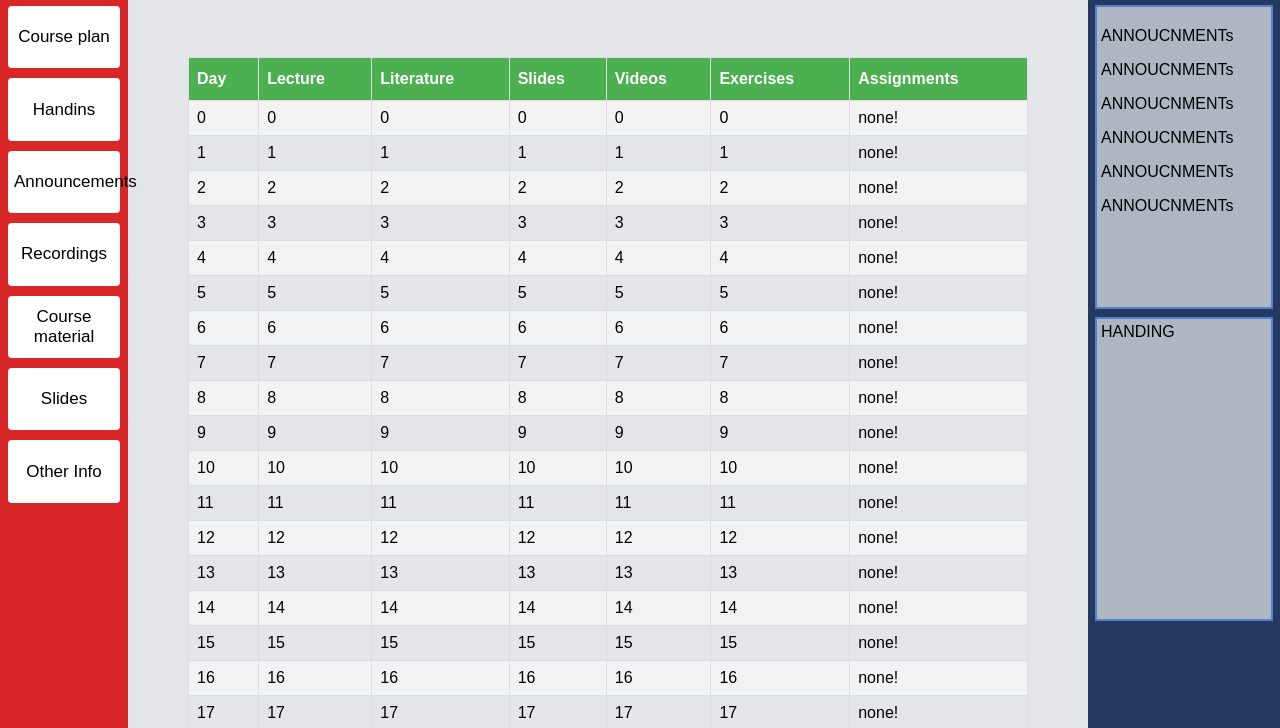
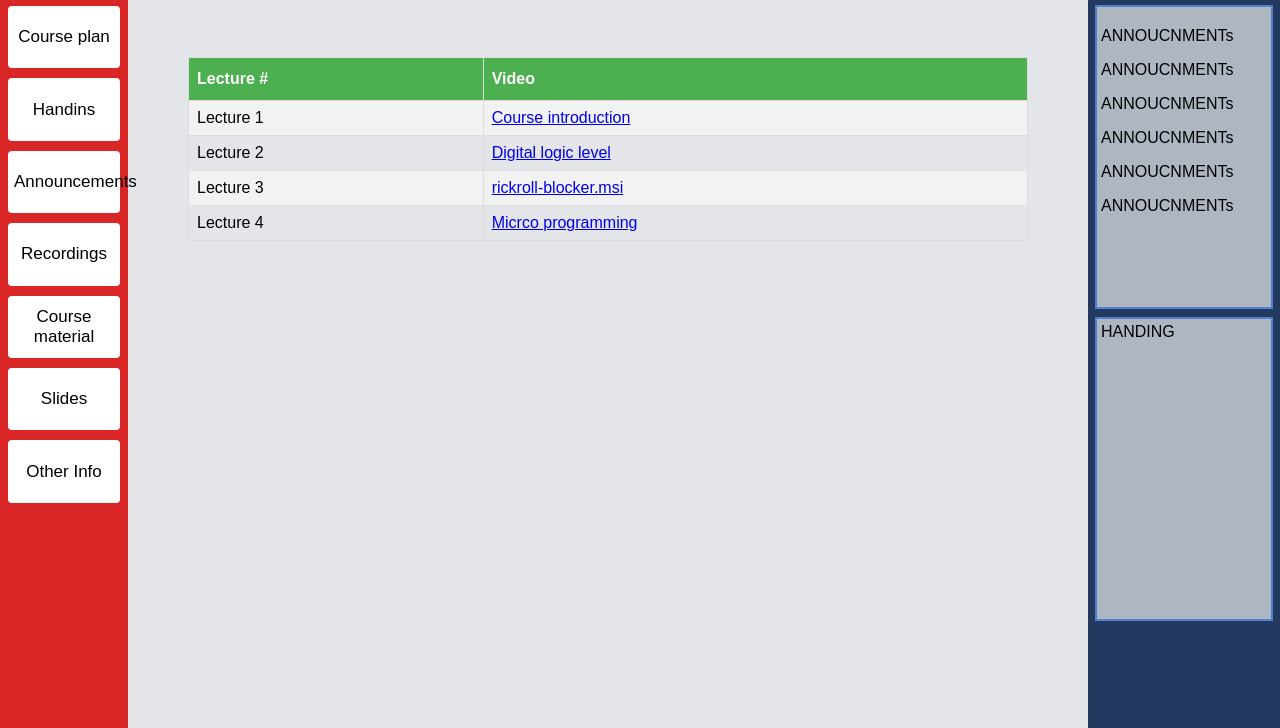
Before and after one commit to winrarr/hej, a plain HTML site: page courses/course1/course1.html in a window 1280 px wide. Both pictures are taken after a click on the button "Slides". Shown: the part 62-790 px from the top of the page. Drawn offline with Linux system fonts and the light colour scheme.

Commit message:
Made basic UI for course slides

```diff
--- a/courses/course1/course1.html
+++ b/courses/course1/course1.html
@@ -48,7 +48,7 @@
                 <button onclick="alert('Open announcements');">Announcements</button>
                 <button onclick="displayRecordings()">Recordings</button>
                 <button onclick="displayCourseMaterial();">Course material</button>
-                <button onclick="alert('Open Slides');">Slides</button>
+                <button onclick="displayCourseSlides();">Slides</button>
                 <button onclick="displayOtherInfo()">Other Info</button>
             </div>
         </div>
--- a/courses/course1/course1script.js
+++ b/courses/course1/course1script.js
@@ -135,6 +135,36 @@ function displayCourseMaterial(){
     </div>`;
 }
 
+function displayCourseSlides(){
+    reset();
+    container.innerHTML = `
+    <div id="slides">
+        <table id="slides-table">
+            <tr>
+                <th>Lecture #</th>
+                <th>Video</th>
+            </tr>
+            <tr>
+                <td>Lecture 1</td>
+                <td><a href="https://blackboard.au.dk/bbcswebdav/courses/BB-Cou-UUVA-94698/slides/intro-diego.pdf">Course introduction</td>
+            </tr>
+            <tr>
+                <td>Lecture 2</td>
+                <td><a href="https://blackboard.au.dk/bbcswebdav/courses/BB-Cou-UUVA-94698/slides/logic-diego.pdf">Digital logic level</td>
+            </tr>
+            <tr>
+                <td>Lecture 3</td>
+                <td><a href="https://www.youtube.com/watch?v=YddwkMJG1Jo">rickroll-blocker.msi</td>
+            </tr>
+            <tr>
+                <td>Lecture 4</td>
+                <td><a href="https://blackboard.au.dk/bbcswebdav/courses/BB-Cou-UUVA-94698/slides/microp-diego.pdf">Micrco programming</td>
+            </tr>
+        </table>
+    </div>`;
+
+}
+
 
 function displayOtherInfo(){
     reset();
--- a/courses/course1/course1styles.css
+++ b/courses/course1/course1styles.css
@@ -70,28 +70,31 @@ body {
 }
 
 /* contains course plan and recordings styling! */
-#content-table, #recordings-table {
+#content-table, #recordings-table, #slides-table {
     border-collapse: collapse;
     width: 100%;
 }
 
 /* contains course plan and recordings styling! */
 #content-table td, #content-table th,
-#recordings-table td, #recordings-table th {
+#recordings-table td, #recordings-table th,
+#slides-table td, #slides-table th {
     border: 1px solid #ddd;
     padding: 8px;
 }
 
 /* contains course plan and recordings styling! */
 #content-table tr:nth-child(even),
-#recordings-table tr:nth-child(even)
+#recordings-table tr:nth-child(even),
+#slides-table tr:nth-child(even)
 {background-color: #f2f2f2;}
 
 /* contains course plan and recordings styling! */
-#content-table tr:hover, #recordings-table tr:hover {background-color: #ddd;}
+#content-table tr:hover, #recordings-table tr:hover,
+#slides-table tr:hover {background-color: #ddd;}
 
 /* contains course plan and recordings styling! */
-#content-table th, #recordings-table th {
+#content-table th, #recordings-table th, #slides-table th {
     padding-top: 12px;
     padding-bottom: 12px;
     text-align: left;
```
